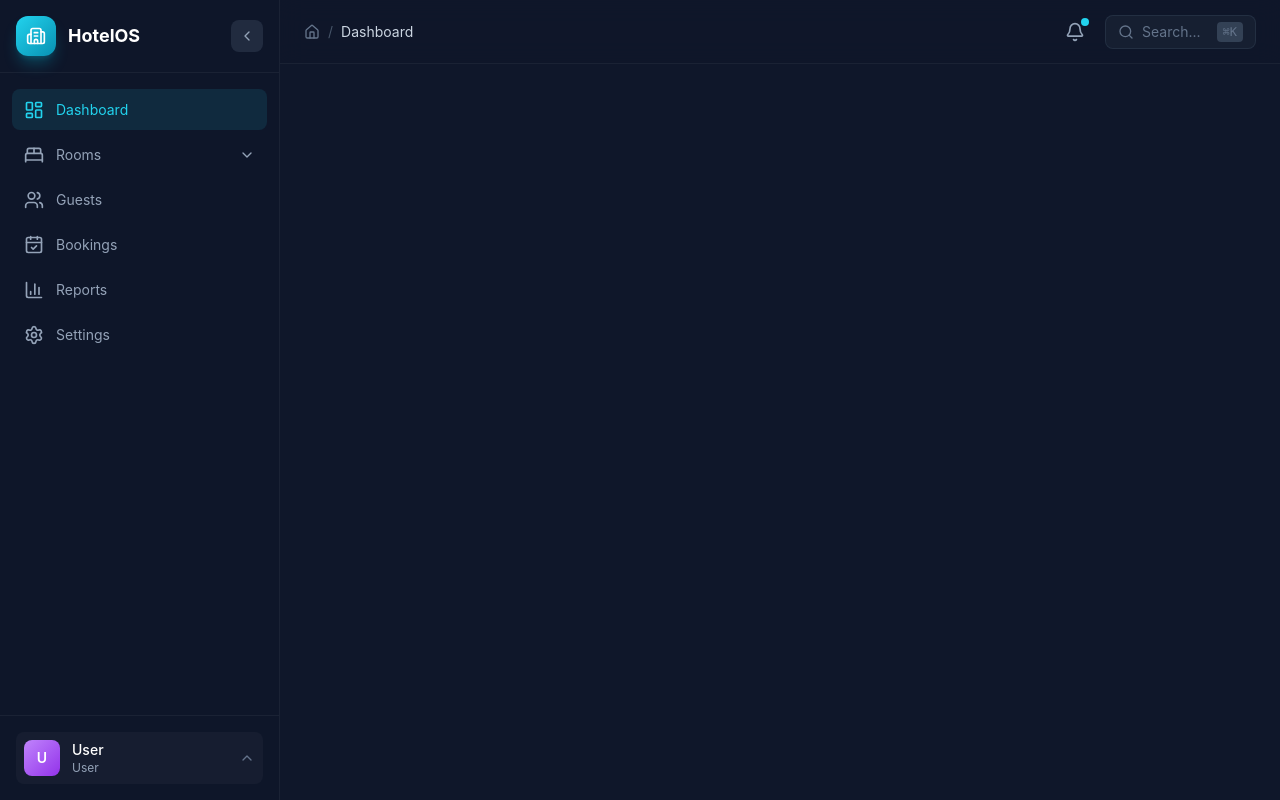
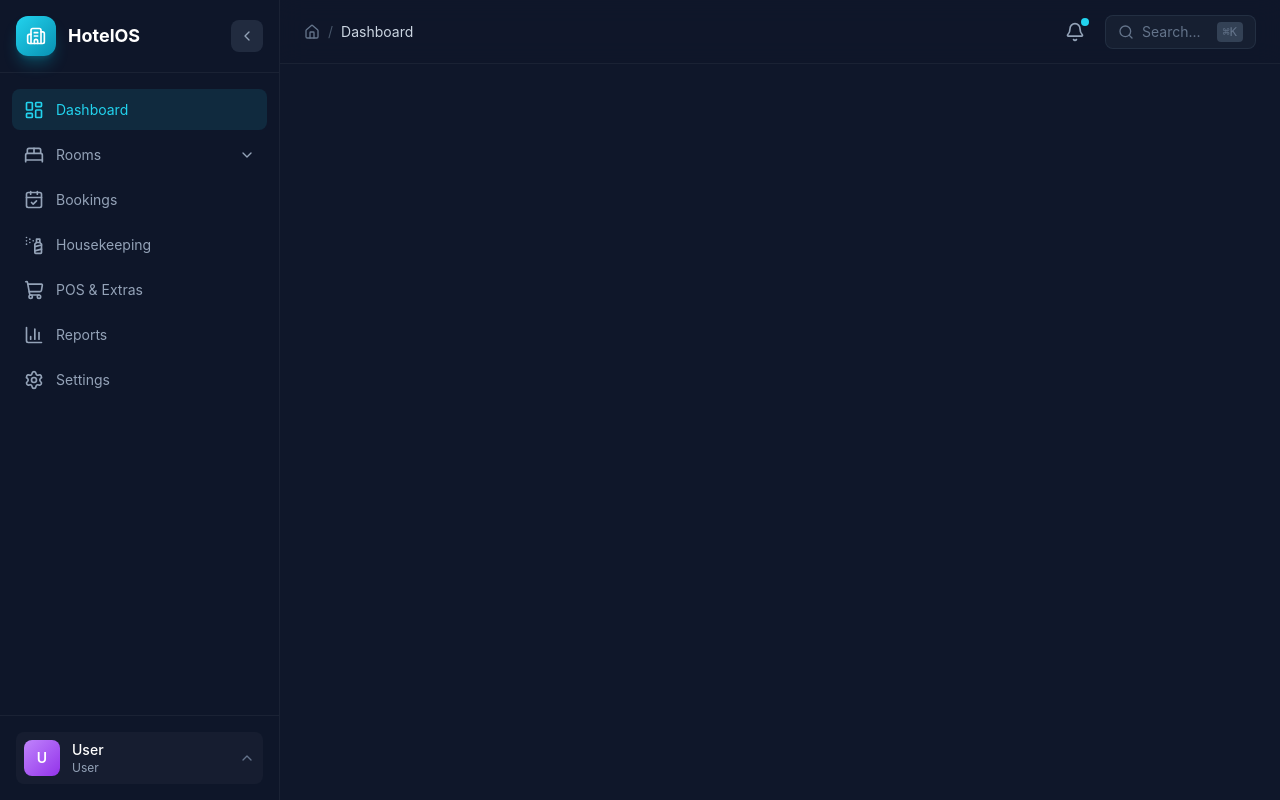
Before and after one commit to Jagatmohan-arch/HotelOS, a PHP site: page /views/layouts/app.php in a window 1280 px wide. Run offline with PHP 8.4, Linux system fonts and the light colour scheme; some libraries are stand-ins or nearby versions.

Commit message:
Add: POS and Housekeeping links to sidebar navigation

```diff
--- a/views/layouts/sidebar.php
+++ b/views/layouts/sidebar.php
@@ -34,16 +34,22 @@ $navItems = [
         ]
     ],
     [
-        'route' => 'guests',
-        'label' => 'Guests',
-        'icon' => 'users',
-        'href' => '/guests',
-    ],
-    [
         'route' => 'bookings',
         'label' => 'Bookings',
         'icon' => 'calendar-check',
         'href' => '/bookings',
+    ],
+    [
+        'route' => 'housekeeping',
+        'label' => 'Housekeeping',
+        'icon' => 'spray-can',
+        'href' => '/housekeeping',
+    ],
+    [
+        'route' => 'pos',
+        'label' => 'POS & Extras',
+        'icon' => 'shopping-cart',
+        'href' => '/pos',
     ],
     [
         'route' => 'reports',
```
